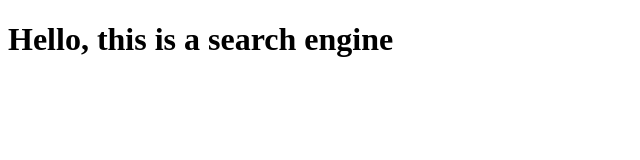
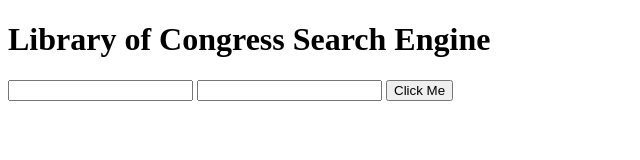
Before and after one commit to maucap20/mini-project, a plain HTML site: page index.html in a window 1280 px wide. Shown: the whole page, without its empty margins (0-640 px from the left). Drawn offline with Linux system fonts and the light colour scheme.

Commit message:
added search form in index.html

```diff
--- a/index.html
+++ b/index.html
@@ -6,7 +6,16 @@
     <title>Search Engine</title>
 </head>
 <body>
-    <h1>Hello, this is a search engine</h1>
+    <header><h1>Library of Congress Search Engine</h1></header>
+    <body>
+        <div>
+            <form action="">
+                <input type="text" name="Search">
+                <input type="text" name="Format">
+                <button type="submit" id="submit-btn">Click Me</button>
+            </form>
+        </div>
+    </body>
 
 </body>
 </html>
```
